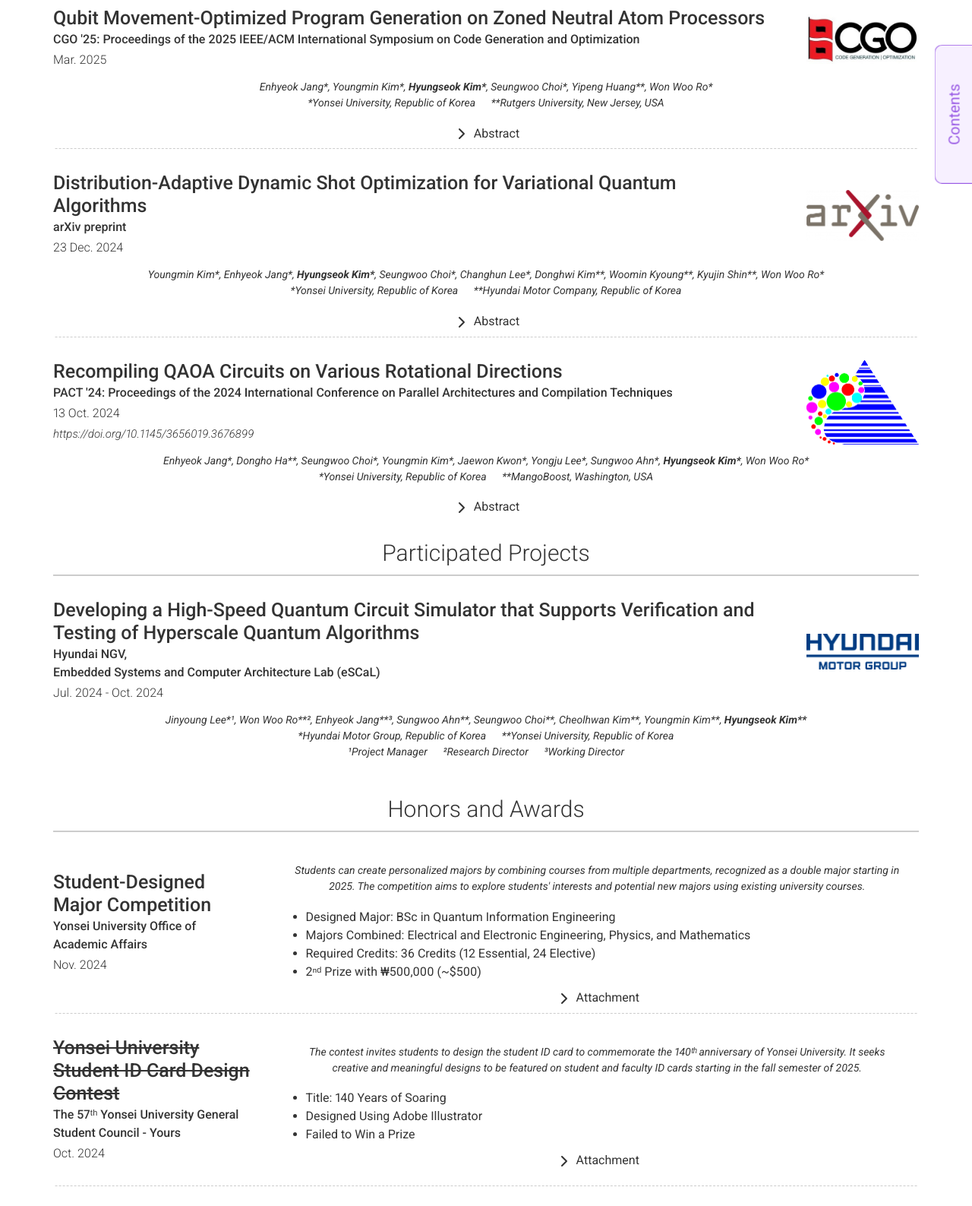
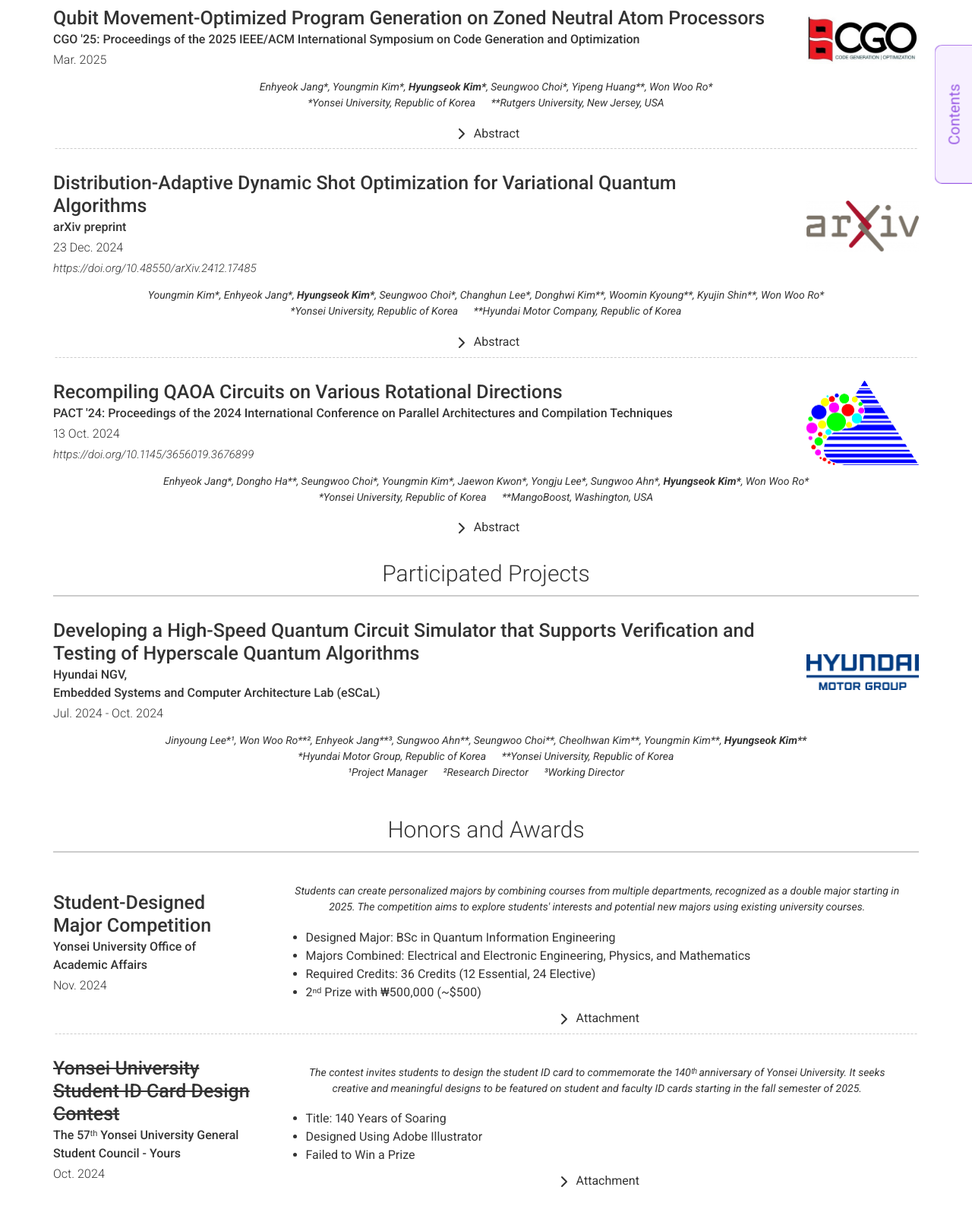
Before and after one commit to fluorite42/deprecated-website, a Jekyll site: the page built from index.markdown, in a window 1280 px wide, cut to the strip 1444-3031 px from the top of the page. Shown: the whole strip at 76% size. Built offline with Jekyll 4.4.1, drawn with Linux system fonts in a browser that asks for light colours; nearby versions of some CDN libraries; some of the changed lines change nothing that is shown.

Commit message:
ADD link

```diff
--- a/_data/publications.yml
+++ b/_data/publications.yml
@@ -36,6 +36,7 @@ content:
         sub_title: |
           arXiv preprint
         caption: 23 Dec. 2024
+        link: https://doi.org/10.48550/arXiv.2412.17485
         img: /images/logo_arxiv.png
         authors:
           - name: Youngmin Kim*
```
